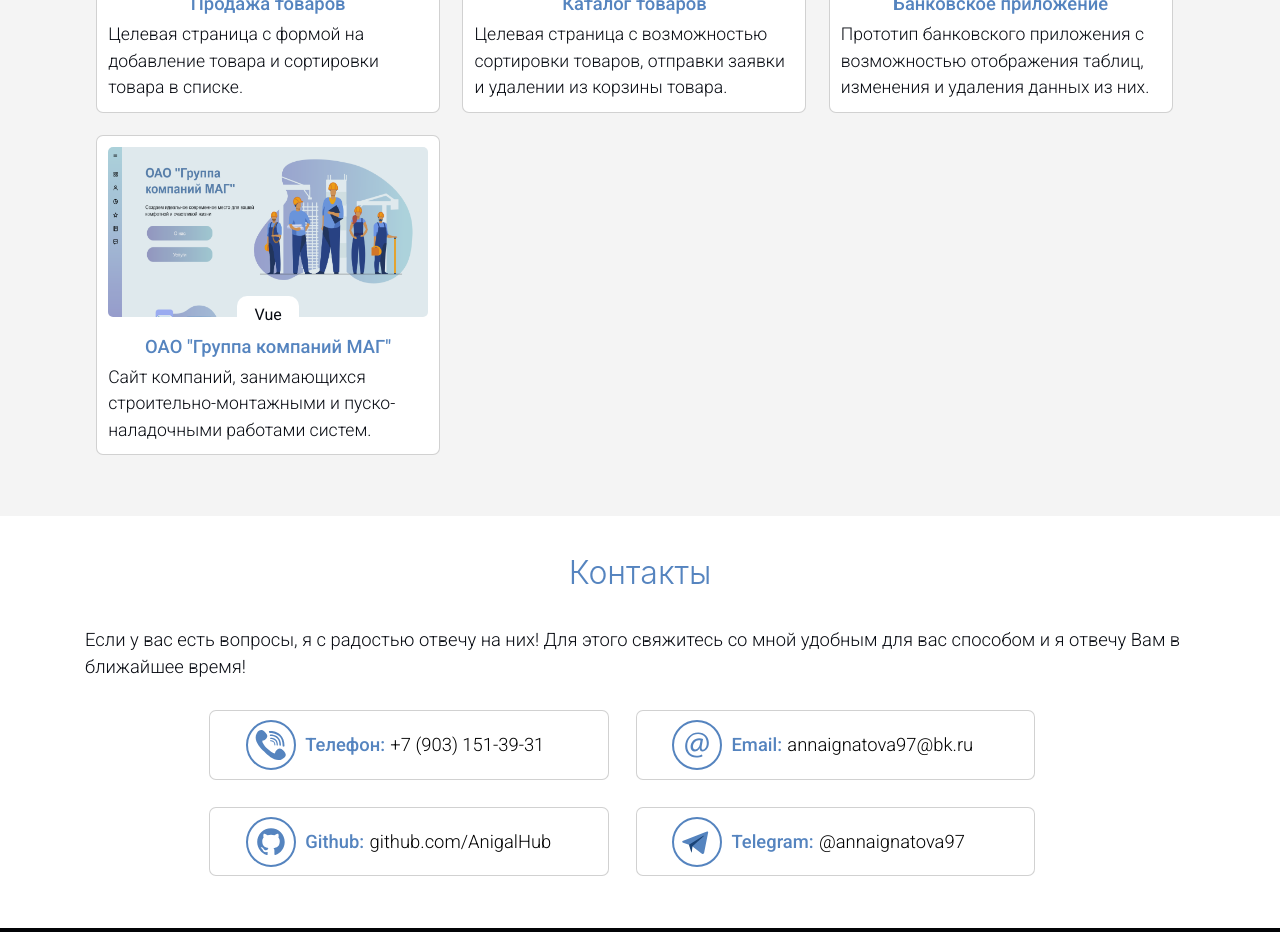
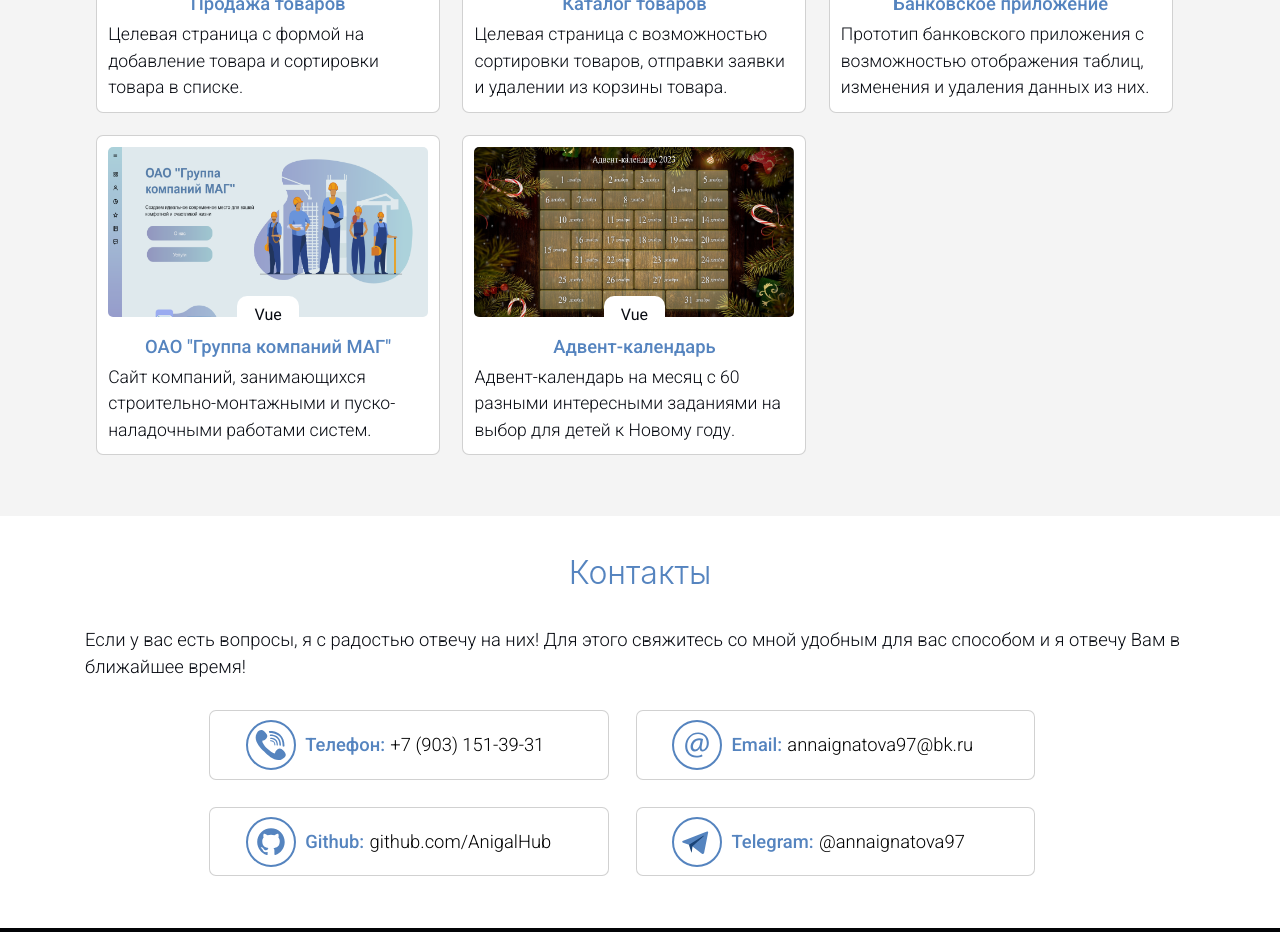
Before and after one commit to AnigalHub/Portfolio, a Nuxt app: page / in a window 1280 px wide. Shown: the part 2520-3452 px from the top of the page. Built offline with nearby package versions, Linux system fonts and the light colour scheme.

Commit message:
добавлен адвент-календарь

```diff
--- a/components/works.vue
+++ b/components/works.vue
@@ -153,6 +153,15 @@
             technology:'Vue',
             about:'Сайт компаний, занимающихся строительно-монтажными и пуско-наладочными работами систем.'
           },
+          {
+            src:'/home_calendar.png',
+            alt:'Calendar',
+            name_company:'Адвент-календарь',
+            git:'https://github.com/AnigalHub/AdventCalendar',
+            show:'/calendar',
+            technology:'Vue',
+            about:'Адвент-календарь на месяц с 60 разными интересными заданиями на выбор для детей к Новому году.'
+          },
           // {
           //   src:'/api.jpg',
           //   alt:'api',
```
Also changed, not shown: static/home_calendar.png (added).
